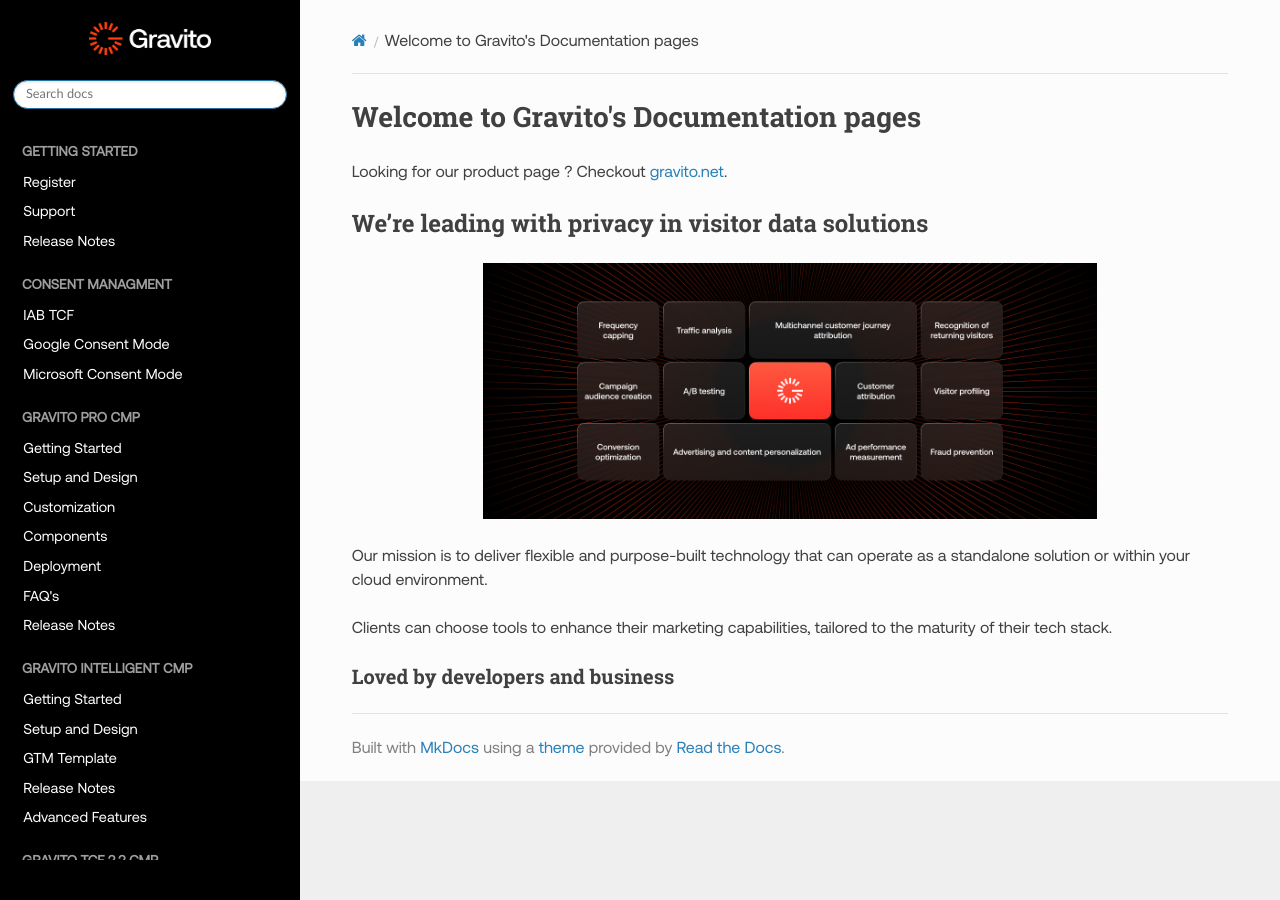
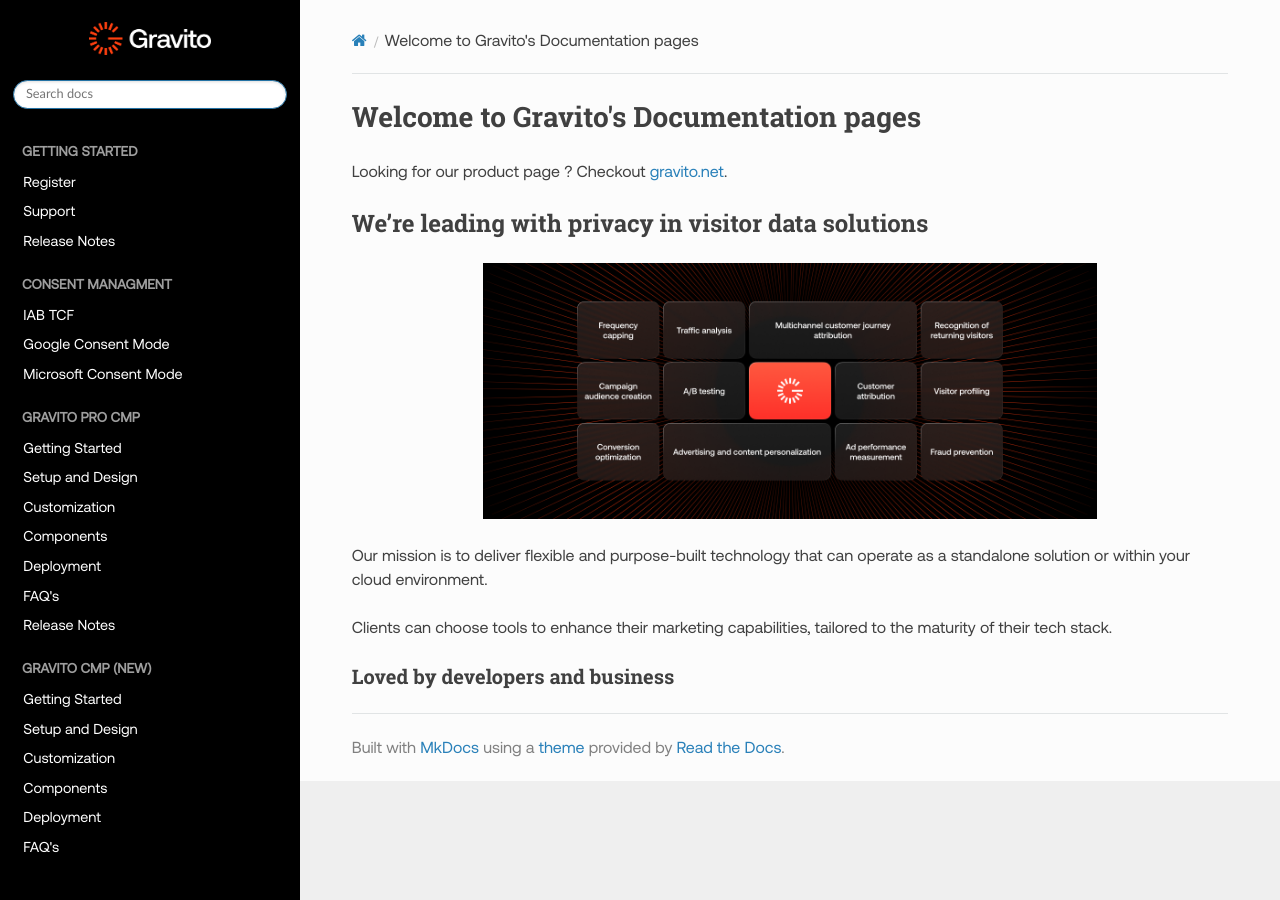
Before and after one commit to GravitoLtd/gravitoltd.github.io, an MkDocs documentation site: the page built from docs/index.md, in a window 1280 px wide. Built offline with MkDocs 1.6.1, drawn with Linux system fonts in a browser that asks for light colours; nearby versions of some CDN libraries; comment, search, counter and statistics services are not loaded; some of the changed lines change nothing that is shown.

Commit message:
changed label

```diff
--- a/mkdocs.yml
+++ b/mkdocs.yml
@@ -38,6 +38,14 @@
       - Deployment: 'Gravito_Pro_CMP/Deployment.md'
       - FAQ's: 'Gravito_Pro_CMP/FAQ.md'
       - Release Notes: 'Gravito_Pro_CMP/Release_Notes.md'
+  - Gravito CMP (New):
+      - Getting Started: 'Gravito_V6_CMP/Getting_Started.md'
+      - Setup and Design: 'Gravito_V6_CMP/Setup_and_Design.md'
+      - Customization: 'Gravito_V6_CMP/Customization.md'
+      - Components: 'Gravito_V6_CMP/Components.md'
+      - Deployment: 'Gravito_V6_CMP/Deployment.md'
+      - FAQ's: 'Gravito_V6_CMP/FAQ.md'
+      - Release Notes: 'Gravito_V6_CMP/Release_Notes.md'
   - Gravito Intelligent CMP:
       - Getting Started: 'Gravito_Intelligent_CMP/Getting_Started.md'
       - Setup and Design: 'Gravito_Intelligent_CMP/Setup_and_Design.md'
```
Also changed, not shown: 1 other file.
